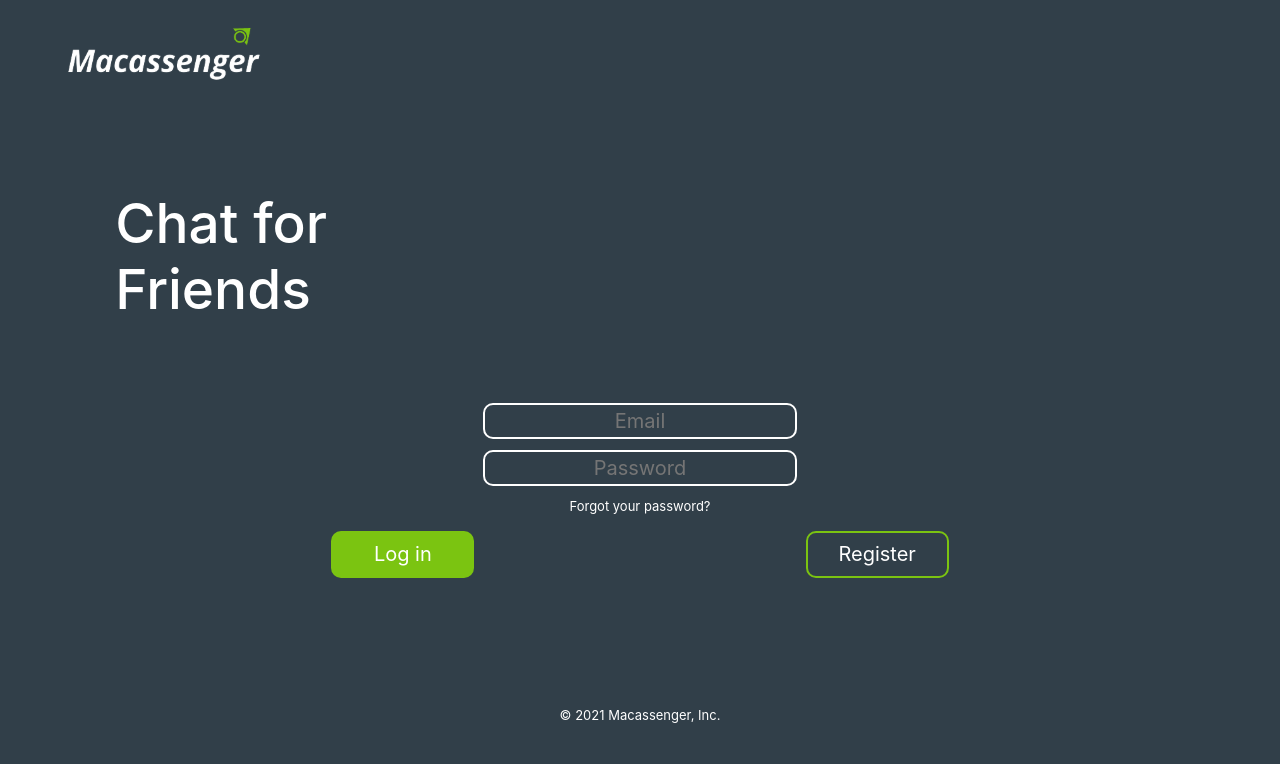
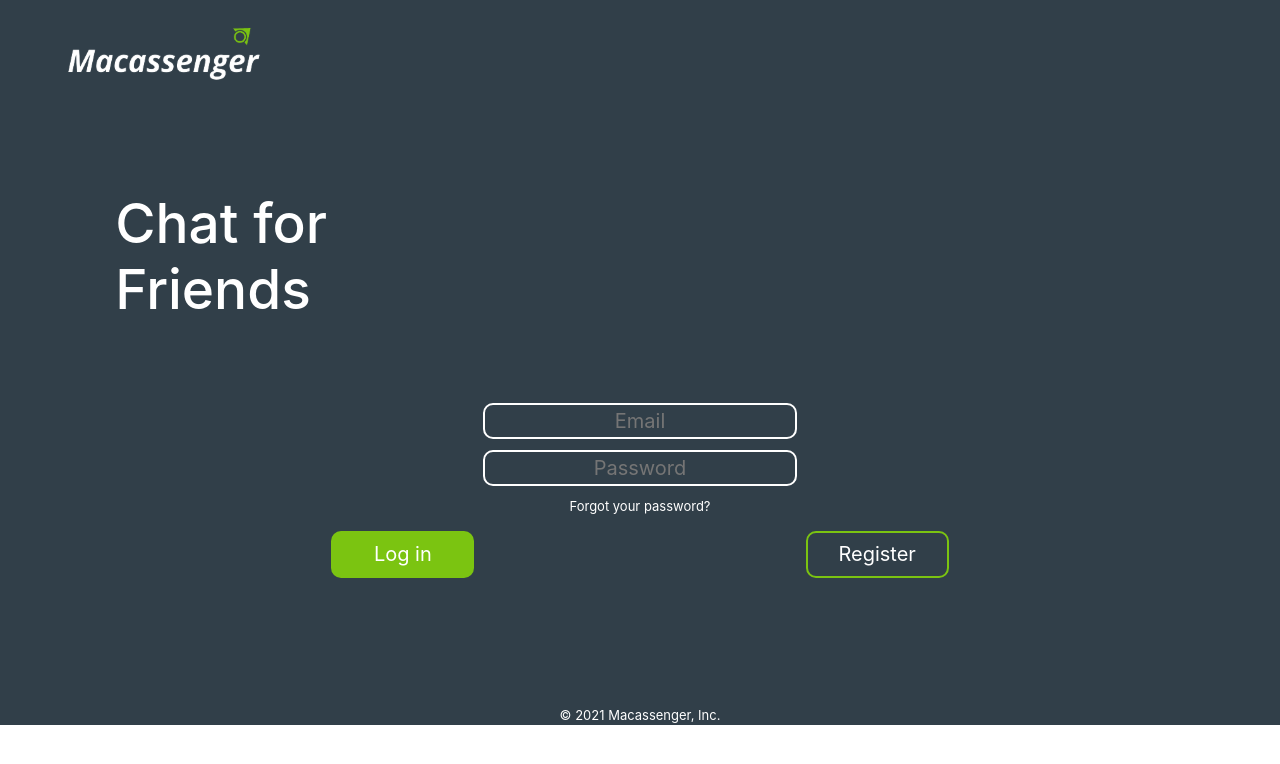
Before and after one commit to FariaSta/Macassenger, a Nuxt app: page / in a window 1280 px wide. Shown: the top 764 px of the page. Built offline with nearby package versions, Linux system fonts and the light colour scheme.

Commit message:
home ready

```diff
--- a/pages/index.vue
+++ b/pages/index.vue
@@ -22,11 +22,14 @@
 
 </template>
 <style scoped>
-
+  html
+  {
+    height: 100%;
+  }
   .containerr
   {
     background: #313F49;
-    height: 100vh;
+    height: 100%;
   }
   .title
   {
```
